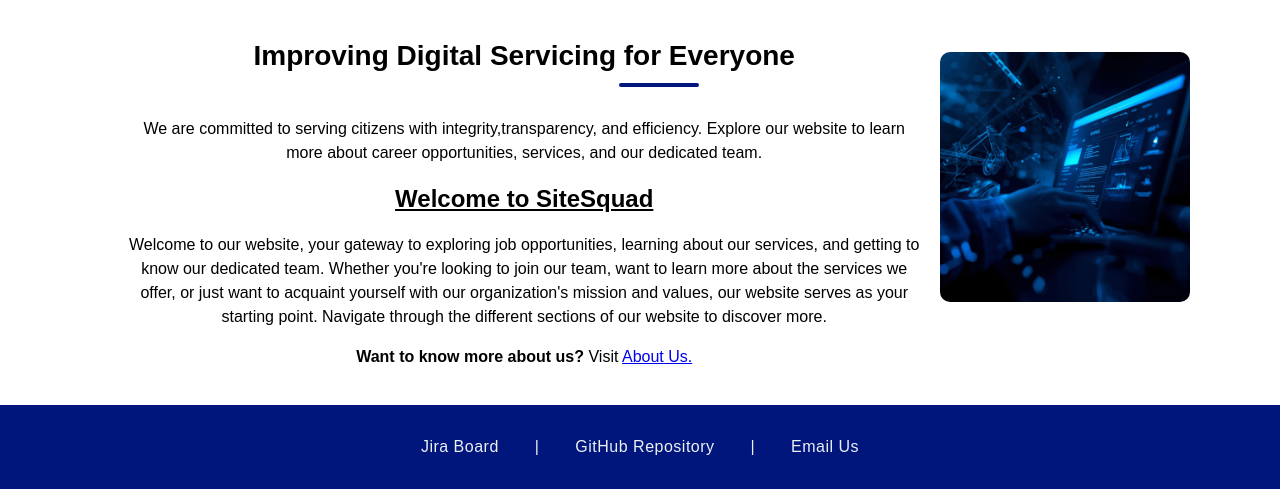
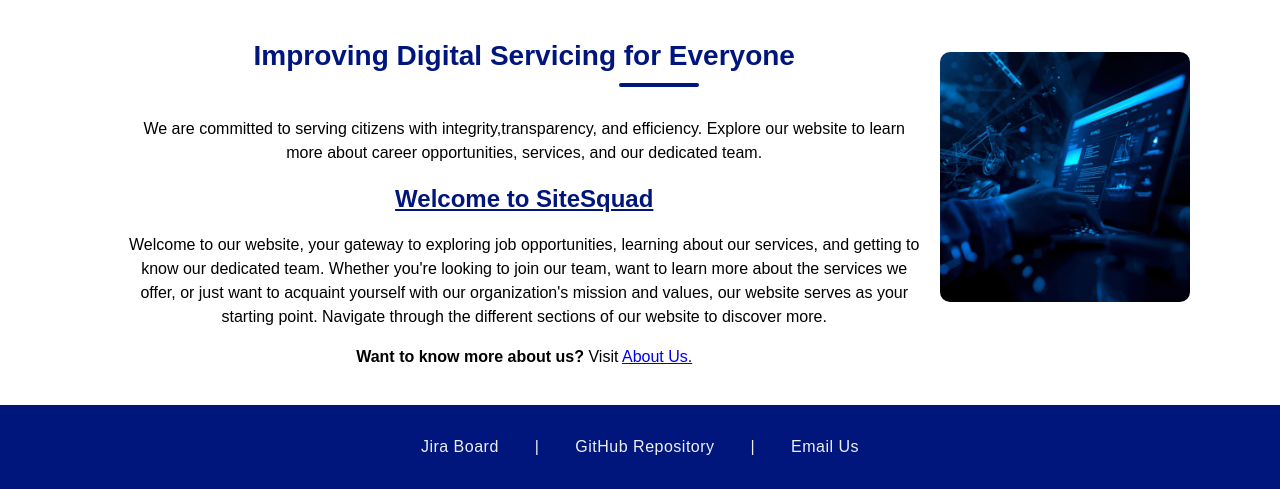
Before and after one commit to 105354223/SiteSquadAssign1, a plain HTML site: page index.html in a window 1280 px wide. Shown: the part 399-888 px from the top of the page. Drawn offline with Linux system fonts and the light colour scheme.

Commit message:
chanegd headings to dark blue

```diff
--- a/styles/styles.css
+++ b/styles/styles.css
@@ -121,13 +121,17 @@ nav a {
 }
 
 h1 {
-    color: black;
+    color: #00167d;
     text-align: center;
     margin-bottom: 30px;
     font-weight: 600;
     font-size: 28px;
     position: relative;
     padding-bottom: 15px;
+}
+
+h2 {
+    color: #00167d;
 }
 
 h1::after {
@@ -314,7 +318,7 @@ table {
 caption {
     font-size: 1.5em;
     font-weight: bold;
-    color: black;
+    color: #00167d;
     margin-bottom: 15px;
     text-align: left;
 }
```
